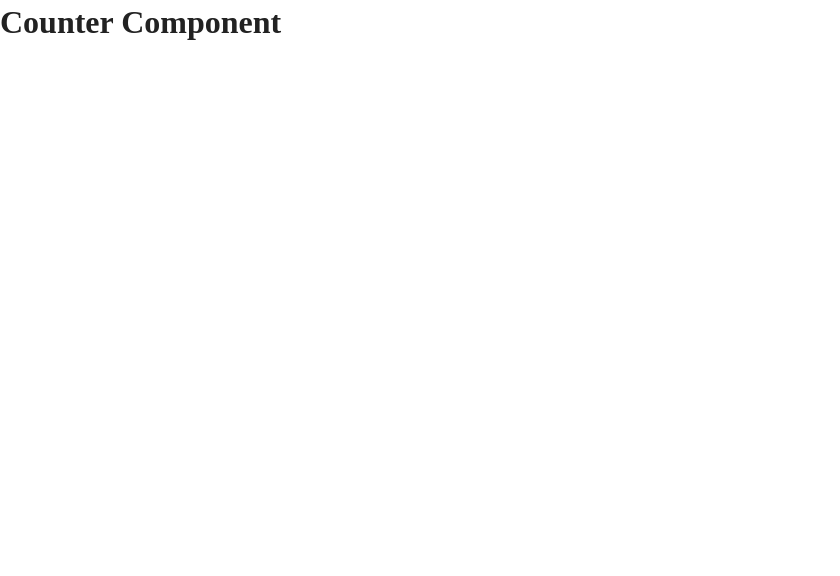
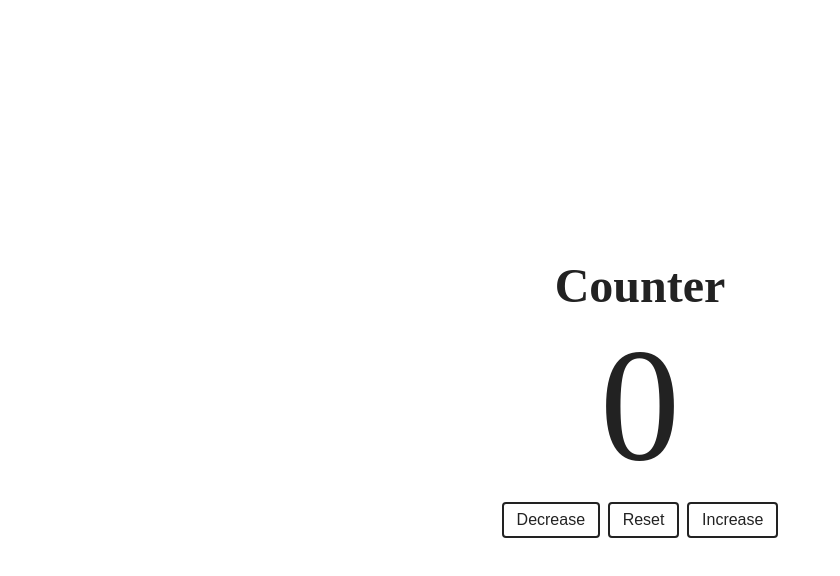
Before and after one commit to TidbitsJS/Redux-Counter, a React (Create React App) app: page / in a window 1280 px wide. Shown: the top 576 px of the page, without its empty margins (0-840 px from the left). Built offline with nearby package versions, Linux system fonts and the light colour scheme.

Commit message:
count & transitions

```diff
--- a/src/App.css
+++ b/src/App.css
@@ -8,24 +8,19 @@ body {
   font-family: serif;
   color: #222;
   background: #fff;
-  line-height: 1.4;
   font-size: 1rem;
   font-weight: 300;
 }
 
-p {
-  margin-bottom: 1.25rem;
-}
-
 .btn {
-  text-transform: capitalize;
-  color: #222;
-  border: #222;
+  color: var(--mainBlack);
+  border: 2px solid #222;
   padding: 0.45rem 0.8rem;
   display: inline-block;
-  transition: all 0.3s linear;
+  transition: all 0.5s linear;
   cursor: pointer;
-  font-size: 0.8rem;
+  font-size: 1rem;
+  text-transform: capitalize;
   border-radius: 0.25rem;
   background: transparent;
 }
@@ -40,6 +35,7 @@ p {
   display: flex;
   justify-content: center;
   align-items: center;
+  flex-direction: column;
   text-align: center;
   text-transform: capitalize;
 }
@@ -130,7 +126,7 @@ p {
 @media screen and (min-width: 768px) {
   .products {
     max-width: 35rem;
-    grid-template-columns: repeat(3, 1fr);
+    grid-template-columns: 1fr 1fr 1fr;
     column-gap: 4rem;
   }
 }
--- a/src/components/counter/Counter.js
+++ b/src/components/counter/Counter.js
@@ -3,9 +3,29 @@ import React, { useState } from "react";
 function Counter() {
   const [count, setCount] = useState(0);
   return (
-    <>
-      <h1>Counter Component</h1>
-    </>
+    <div className="container">
+      <h1>Counter</h1>
+      <p className="counter">{count}</p>
+      <div className="buttons">
+        <button
+          type="button"
+          onClick={() => setCount(count - 1)}
+          className="btn"
+        >
+          decrease
+        </button>
+        <button type="button" onClick={() => setCount(0)} className="btn">
+          reset
+        </button>
+        <button
+          type="button"
+          onClick={() => setCount(count + 1)}
+          className="btn"
+        >
+          increase
+        </button>
+      </div>
+    </div>
   );
 }
 
```
